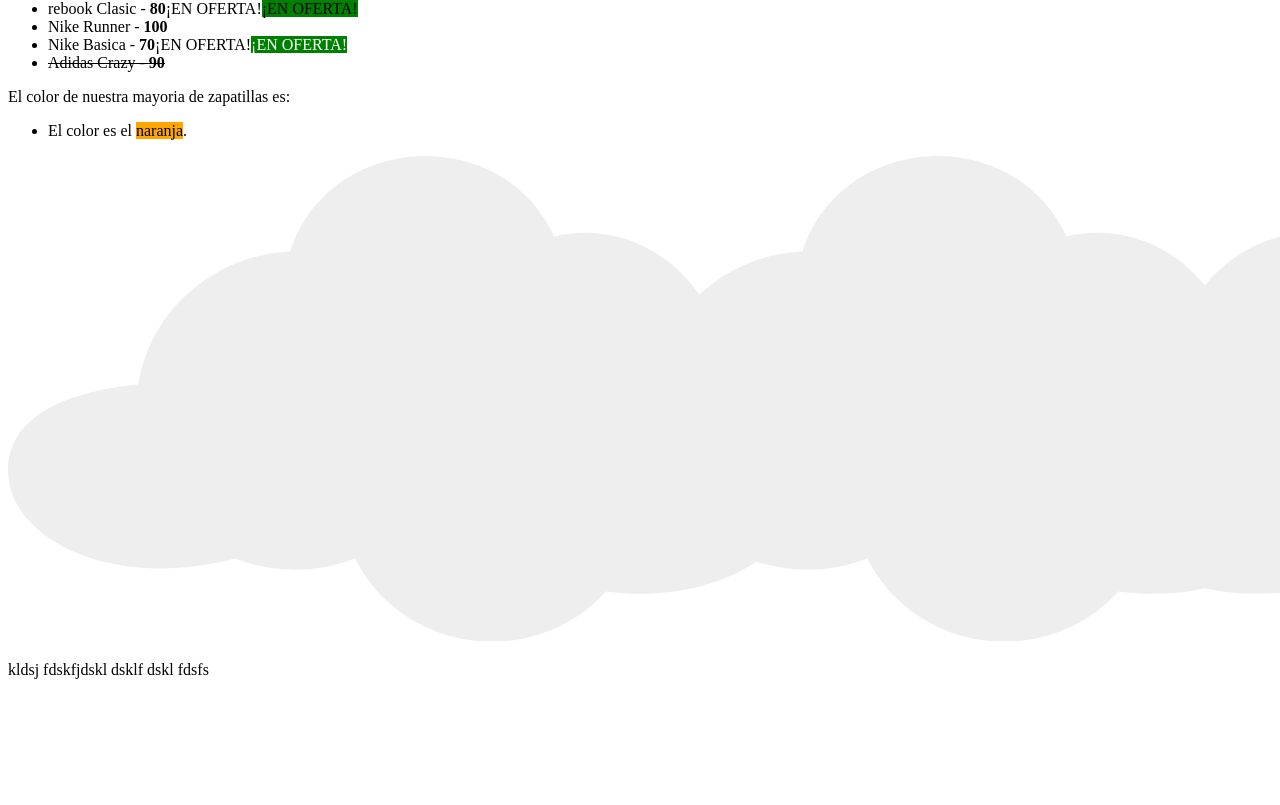
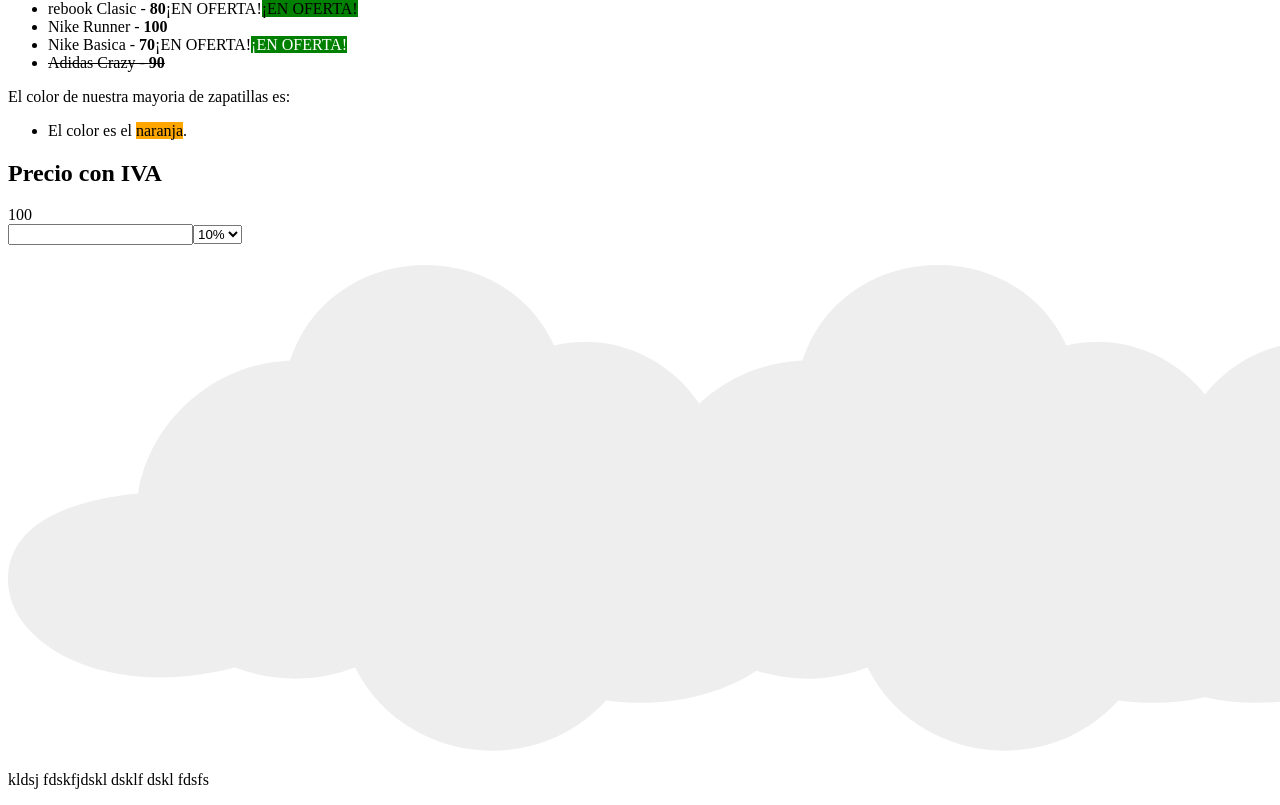
Before and after one commit to Maclein47/Pract_Angular, an Angular app: page / in a window 1280 px wide. Shown: the part 920-1725 px from the top of the page. Before the commit the page ends 1615 px from the top, so only its background shows below. Built offline with nearby package versions, Linux system fonts and the light colour scheme.

Commit message:
161023 15:00 - importar funciones antes de hacer Scaffolding

```diff
--- a/src/app/app.component.html
+++ b/src/app/app.component.html
@@ -32,6 +32,23 @@
     <zapatillas></zapatillas>
     <!-- <app-cursos></app-cursos> -->
 
+    <!--? Calculo de IVAs -->
+    <h2>Precio con IVA</h2>
+    <div>{{iva10}}</div>
+
+    <input type="text" name="Hiva_Precio" id="Hiva_Precio">
+    <!-- <input type="text" name="Hiva_valor" id="Hiva_valor" placeholder="16"> -->
+    <select type="text" name="Hiva_valor" id="Hiva_valor">
+        <option value="10">10%</option>
+        <option value="16">16%</option>
+        <option value="21">21%</option>
+    </select>
+
+    <h2>
+        <div id="Hiva"></div>
+    </h2>
+
+
 
     <!-- Footer -->
     <!-- <footer>
--- a/src/app/app.component.ts
+++ b/src/app/app.component.ts
@@ -1,5 +1,8 @@
 import { Component } from '@angular/core';
 import { configuracion } from './models/configuracion';
+// import { TiposDeIVA } from './models/tipos_de_IVA';
+import { tiposDeIVA } from './models/ivas';
+
 
 @Component({
   selector: 'app-root',
@@ -13,11 +16,17 @@
   public mostrar_videojuegos: boolean = true;
   public descripcion: string;
   public config;
+  // public IVAs;
+  public iva10: string;
+  // public iva16: number;
+  // public iva21: number;
 
   constructor() {
     this.title = configuracion.titulo;
     this.descripcion = configuracion.descripcion;
     this.config = configuracion;
+    // this.IVAs = TiposDeIVA.iva;
+    this.iva10 = tiposDeIVA.iva10;
   }
 
   //metodo:
--- /dev/null
+++ b/src/app/models/ivas.ts
@@ -0,0 +1,5 @@
+export var tiposDeIVA = {
+    iva10: '100',
+    iva16: '16',
+    iva21: '21'
+};
--- /dev/null
+++ b/src/app/models/tipos_de_IVA.ts
@@ -0,0 +1,34 @@
+// export function TiposDeIVA(precio, valor) {
+
+
+//     // Nos traemos el div que usaremos de salida al DOM
+//     var calcIVA = document.getElementById("Hiva");
+
+//     // Nos traemos los dos inputs, el de precio y el de tipo de IVA
+//     var inputIVA_Precio = document.getElementById("Hiva_Precio").addEventListener("change",
+//         function () {
+//             calculaIVA()
+//         });
+
+//     var inputIVA_valor = document.getElementById("Hiva_valor").addEventListener("change",
+//         function () {
+//             calculaIVA()
+//         });
+
+//     // 1º Funcion:
+//     function iva(a, b) {
+//         return ((a * b) / 100) + a + " €";
+//     }
+//     // 2º Funcion:
+//     function calculaIVA() {
+//         var precio = parseFloat(document.getElementById("Hiva_Precio").value);
+//         var valor = parseFloat(document.getElementById("Hiva_valor").value);
+
+//         if (!isNaN(precio) && !isNaN(valor)) {
+//             calcIVA.innerHTML = iva(precio, valor);
+//         } else {
+//             calcIVA.innerHTML = "Instroduce valores correctos.";
+//         }
+//     }
+
+// }
--- a/src/app/zapatillas/zapatillas.component.ts
+++ b/src/app/zapatillas/zapatillas.component.ts
@@ -57,6 +57,7 @@
 
     onBlur(){
         console.log("Has salido del input");
+        console.log(this.marcas);
     }
     //#endregion
 }
```
